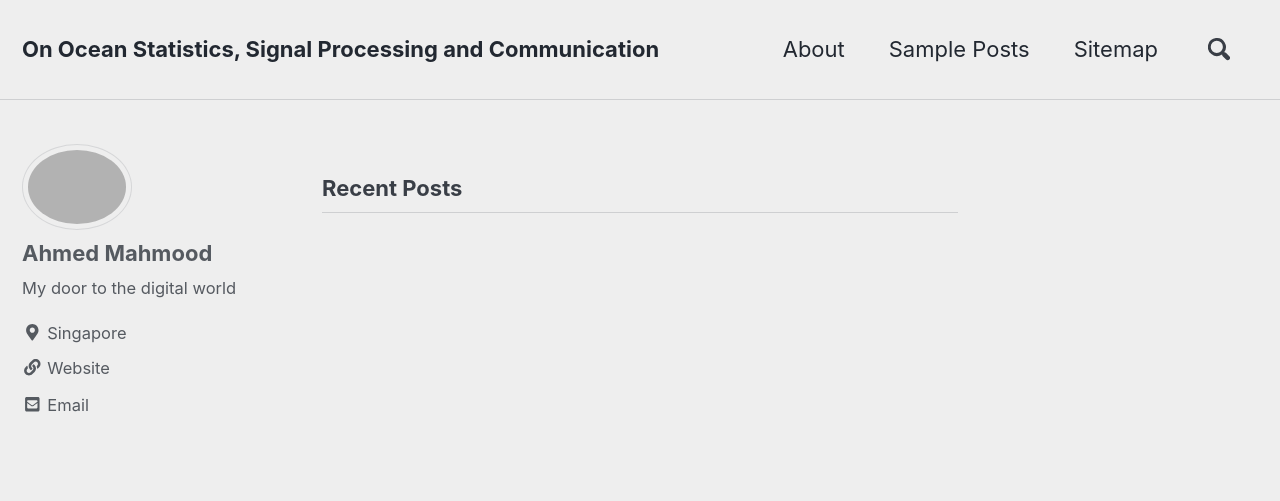
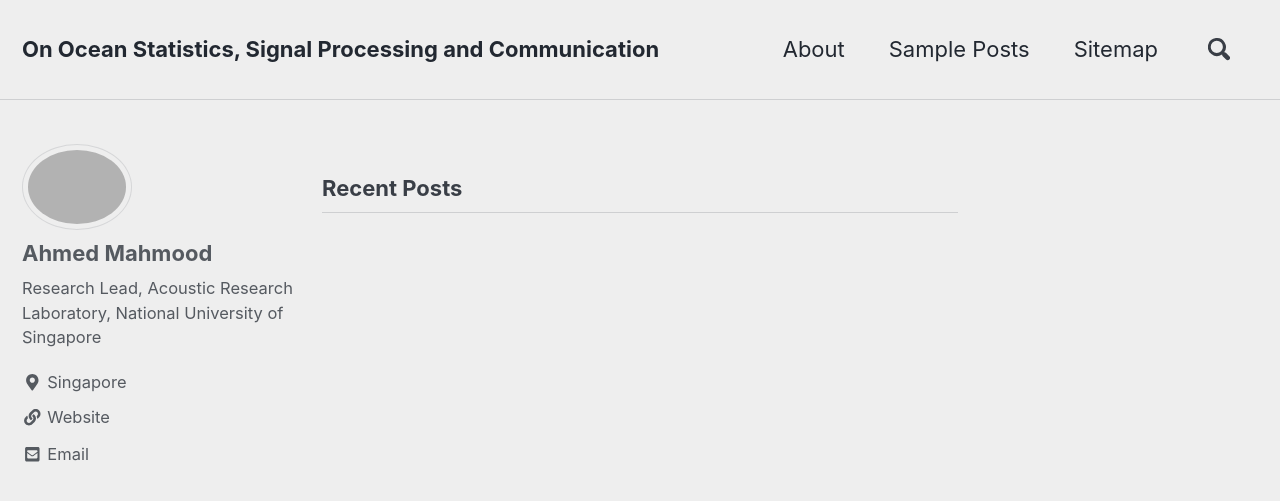
Before and after one commit to ahmd-mahm/ahmd-mahm.github.io, a Jekyll site: the page built from index.html, in a window 1280 px wide and 900 px high. Shown: the top 501 px of the window. Built offline with Jekyll 4.4.1, drawn with Linux system fonts in a browser that asks for light colours; nearby versions of some CDN libraries; the list of posts is cut into pages by our own code.

```diff
--- a/_config.yml
+++ b/_config.yml
@@ -14,7 +14,7 @@ locale                   : "en-US"
 title                    : "On Ocean Statistics, Signal Processing and Communication"
 title_separator          : "-"
 name                     : "Ahmed Mahmood"
-description              : "Research Lead, Acoustic Research Laboratory, National University of Singapore"
+description              : "My door to the digital world"
 url                      : "https://ahmd-mahm.github.io"
 baseurl                  : # the subpath of your site, e.g. "/blog"
 repository               : "ahmd-mahm/ahmd-mahm.github.io"
@@ -94,7 +94,7 @@ analytics:
 author:
   name             : "Ahmed Mahmood"
   avatar           : "/images/IMG_3722.png"
-  bio              : "My door to the digital world"
+  bio              : "Research Lead, Acoustic Research Laboratory, National University of Singapore"
   location         : "Singapore"
   email            : "ahmed@arl.nus.edu.sg"
   uri              : "https://arl.nus.edu.sg/twiki6/bin/view/ARL/AhmedMahmood"
```
